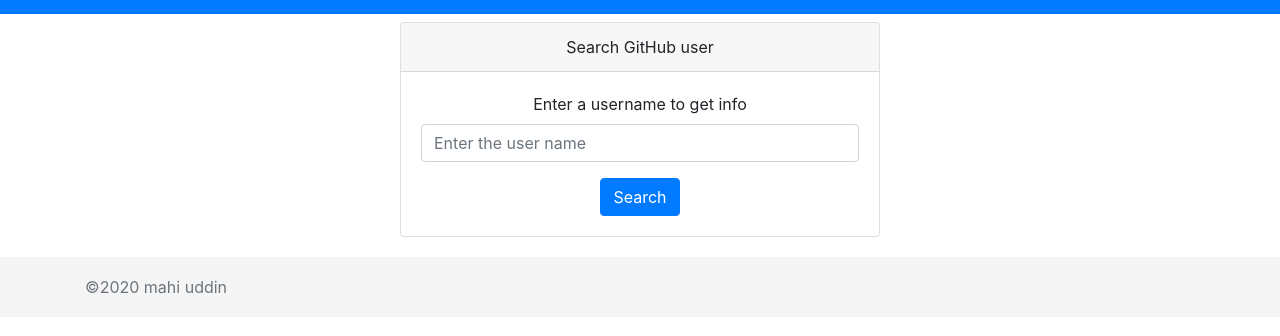
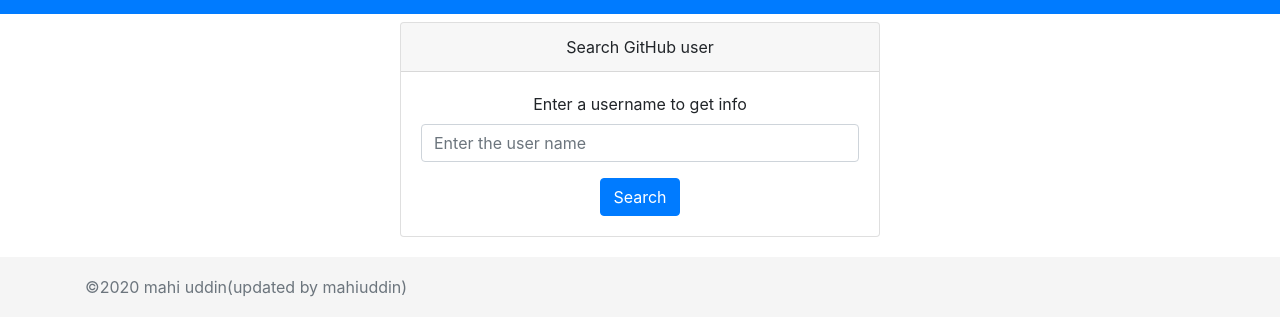
Before and after one commit to mahiuddin/javascript-githubuserfinder, a plain HTML site: page index.html in a window 1280 px wide. Shown: the part 42-378 px from the top of the page. Drawn offline with nearby package versions, Linux system fonts and the light colour scheme.

Commit message:
footer change by mahi uddin

```diff
--- a/index.html
+++ b/index.html
@@ -38,7 +38,7 @@
     <div id="showProfile"></div>
     <footer class="footer">
         <div class="container">
-            <span class="text-muted">&copy;2020 mahi uddin</span>
+            <span class="text-muted">&copy;2020 mahi uddin(updated by mahiuddin)</span>
         </div>
     </footer>
 
```
